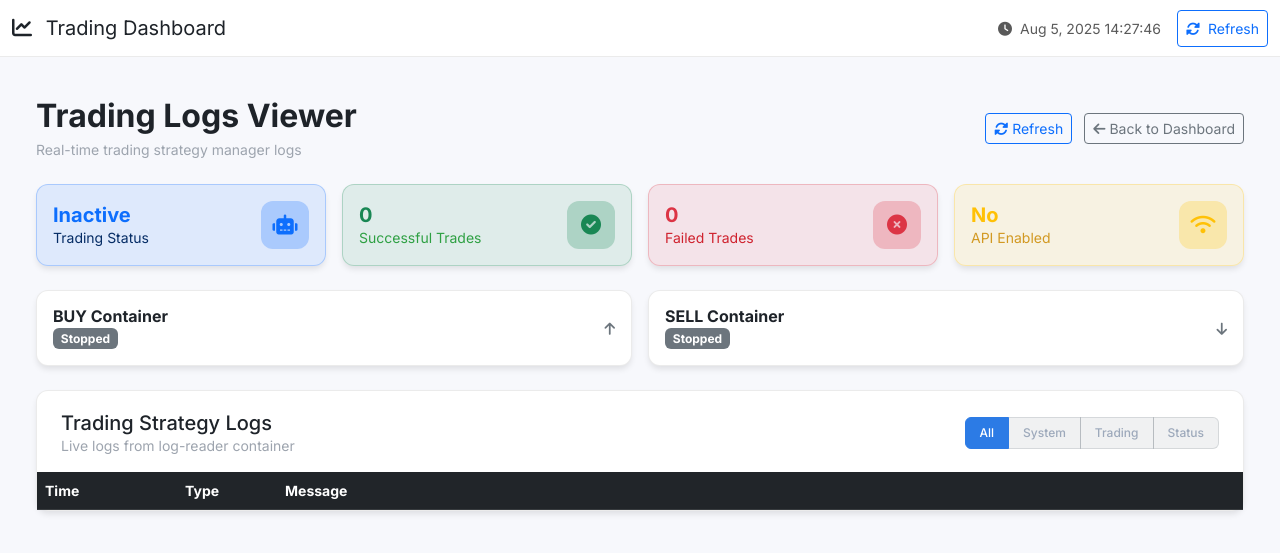
After one commit to shanmugam023/dash, a Flask app: page /logs in a window 1280 px wide. The commit adds this page. Shown: the top 553 px of the page. Run offline with Flask 3, Linux system fonts and the light colour scheme; lists and menus that the app fills with data are empty.

Commit message:
Improve dashboard visuals, add log viewing, and read container logs
Adds a log reader service, API endpoints for logs/summary, and updates the Phoenix dashboard and replit configuration.

Replit-Commit-Author: Agent
Replit-Commit-Session-Id: 32eb719e-749a-4f3b-8b2a-d4e497a5be95
Replit-Commit-Checkpoint-Type: full_checkpoint
Replit-Commit-Screenshot-Url: https://storage.googleapis.com/screenshot-production-us-central1/3e6112a8-376c-4de3-b0bc-1bfc36f2c811/32eb719e-749a-4f3b-8b2a-d4e497a5be95/nCfECkQ

```diff
--- a/routes.py
+++ b/routes.py
@@ -5,12 +5,14 @@ from services.docker_monitor import DockerMonitor
 from services.enhanced_log_parser import EnhancedLogParser
 from services.trading_analytics import TradingAnalytics
 from services.historical_analytics import historical_analytics
+from services.log_reader_service import LogReaderService
 import logging
 
 # Initialize services
 docker_monitor = DockerMonitor()
 log_parser = EnhancedLogParser()
 trading_analytics = TradingAnalytics()
+log_reader_service = LogReaderService()
 
 @app.route('/')
 def dashboard():
@@ -32,12 +34,16 @@ def dashboard():
         # Parse latest logs for real-time data
         log_parser.parse_latest_logs()
 
+        # Get trading summary from log-reader
+        trading_summary = log_reader_service.get_trading_summary()
+
         return render_template('phoenix_dashboard.html',
                              containers=containers,
                              yuva_stats=yuva_stats,
                              shan_stats=shan_stats,
                              recent_trades=recent_trades,
-                             current_positions=current_positions)
+                             current_positions=current_positions,
+                             trading_summary=trading_summary)
     except Exception as e:
         logging.error(f"Dashboard error: {e}")
         return render_template('phoenix_dashboard.html',
@@ -45,7 +51,8 @@ def dashboard():
                              yuva_stats={},
                              shan_stats={},
                              recent_trades=[],
-                             current_positions=[])
+                             current_positions=[],
+                             trading_summary={})
 
 @app.route('/api/container-status')
 def api_container_status():
@@ -119,3 +126,41 @@ def api_refresh_data():
     except Exception as e:
         logging.error(f"Refresh data error: {e}")
         return jsonify({'status': 'error', 'message': str(e)})
+
+@app.route('/api/log-reader')
+def api_log_reader():
+    """API endpoint for log-reader container logs"""
+    try:
+        lines = request.args.get('lines', 100, type=int)
+        logs = log_reader_service.get_log_reader_logs(lines=lines)
+        return jsonify(logs)
+    except Exception as e:
+        logging.error(f"Log reader API error: {e}")
+        return jsonify([])
+
+@app.route('/api/trading-summary')
+def api_trading_summary():
+    """API endpoint for trading summary from log-reader"""
+    try:
+        summary = log_reader_service.get_trading_summary()
+        return jsonify(summary)
+    except Exception as e:
+        logging.error(f"Trading summary API error: {e}")
+        return jsonify({})
+
+@app.route('/logs')
+def logs_viewer():
+    """Dedicated logs viewer page"""
+    try:
+        # Get log reader logs
+        logs = log_reader_service.get_log_reader_logs(lines=200)
+        trading_summary = log_reader_service.get_trading_summary()
+
+        return render_template('logs_viewer.html',
+                             logs=logs,
+                             trading_summary=trading_summary)
+    except Exception as e:
+        logging.error(f"Logs viewer error: {e}")
+        return render_template('logs_viewer.html',
+                             logs=[],
+                             trading_summary={})
--- /dev/null
+++ b/templates/logs_viewer.html
@@ -0,0 +1,285 @@
+{% extends "base.html" %}
+
+{% block title %}Trading Logs Viewer{% endblock %}
+
+{% block content %}
+<!-- Header -->
+<div class="container-fluid px-4">
+    <div class="row align-items-center mb-4 pt-3">
+        <div class="col">
+            <h2 class="fw-bold text-white mb-1">Trading Logs Viewer</h2>
+            <p class="text-muted mb-0">Real-time trading strategy manager logs</p>
+        </div>
+        <div class="col-auto">
+            <button type="button" class="btn btn-outline-primary btn-sm" onclick="refreshLogs()">
+                <i class="fas fa-sync-alt me-1"></i>Refresh
+            </button>
+            <a href="/" class="btn btn-outline-secondary btn-sm ms-2">
+                <i class="fas fa-arrow-left me-1"></i>Back to Dashboard
+            </a>
+        </div>
+    </div>
+
+    <!-- Trading Summary Cards -->
+    <div class="row g-3 mb-4">
+        <div class="col-md-3">
+            <div class="card phoenix-card bg-primary bg-opacity-10 border-primary border-opacity-25">
+                <div class="card-body p-3">
+                    <div class="d-flex align-items-center">
+                        <div class="flex-1">
+                            <h5 class="fw-bold text-primary mb-0">{{ trading_summary.status|title }}</h5>
+                            <p class="text-primary-emphasis mb-0 fs-7">Trading Status</p>
+                        </div>
+                        <div class="ms-2">
+                            <div class="icon-circle bg-primary bg-opacity-25">
+                                <i class="fas fa-robot text-primary"></i>
+                            </div>
+                        </div>
+                    </div>
+                </div>
+            </div>
+        </div>
+
+        <div class="col-md-3">
+            <div class="card phoenix-card bg-success bg-opacity-10 border-success border-opacity-25">
+                <div class="card-body p-3">
+                    <div class="d-flex align-items-center">
+                        <div class="flex-1">
+                            <h5 class="fw-bold text-success mb-0">{{ trading_summary.live_trades_success or 0 }}</h5>
+                            <p class="text-success-emphasis mb-0 fs-7">Successful Trades</p>
+                        </div>
+                        <div class="ms-2">
+                            <div class="icon-circle bg-success bg-opacity-25">
+                                <i class="fas fa-check-circle text-success"></i>
+                            </div>
+                        </div>
+                    </div>
+                </div>
+            </div>
+        </div>
+
+        <div class="col-md-3">
+            <div class="card phoenix-card bg-danger bg-opacity-10 border-danger border-opacity-25">
+                <div class="card-body p-3">
+                    <div class="d-flex align-items-center">
+                        <div class="flex-1">
+                            <h5 class="fw-bold text-danger mb-0">{{ trading_summary.live_trades_failure or 0 }}</h5>
+                            <p class="text-danger-emphasis mb-0 fs-7">Failed Trades</p>
+                        </div>
+                        <div class="ms-2">
+                            <div class="icon-circle bg-danger bg-opacity-25">
+                                <i class="fas fa-times-circle text-danger"></i>
+                            </div>
+                        </div>
+                    </div>
+                </div>
+            </div>
+        </div>
+
+        <div class="col-md-3">
+            <div class="card phoenix-card bg-warning bg-opacity-10 border-warning border-opacity-25">
+                <div class="card-body p-3">
+                    <div class="d-flex align-items-center">
+                        <div class="flex-1">
+                            <h5 class="fw-bold text-warning mb-0">{{ 'Yes' if trading_summary.api_enabled else 'No' }}</h5>
+                            <p class="text-warning-emphasis mb-0 fs-7">API Enabled</p>
+                        </div>
+                        <div class="ms-2">
+                            <div class="icon-circle bg-warning bg-opacity-25">
+                                <i class="fas fa-wifi text-warning"></i>
+                            </div>
+                        </div>
+                    </div>
+                </div>
+            </div>
+        </div>
+    </div>
+
+    <!-- Container Status -->
+    <div class="row g-3 mb-4">
+        <div class="col-md-6">
+            <div class="card phoenix-card">
+                <div class="card-body p-3">
+                    <div class="d-flex align-items-center">
+                        <div class="flex-1">
+                            <h6 class="fw-bold text-white mb-0">BUY Container</h6>
+                            <span class="badge {{ 'bg-success' if trading_summary.buy_container_running else 'bg-secondary' }} fs-8">
+                                {{ 'Running' if trading_summary.buy_container_running else 'Stopped' }}
+                            </span>
+                        </div>
+                        <div class="ms-2">
+                            <i class="fas fa-arrow-up text-{{ 'success' if trading_summary.buy_container_running else 'secondary' }}"></i>
+                        </div>
+                    </div>
+                </div>
+            </div>
+        </div>
+
+        <div class="col-md-6">
+            <div class="card phoenix-card">
+                <div class="card-body p-3">
+                    <div class="d-flex align-items-center">
+                        <div class="flex-1">
+                            <h6 class="fw-bold text-white mb-0">SELL Container</h6>
+                            <span class="badge {{ 'bg-success' if trading_summary.sell_container_running else 'bg-secondary' }} fs-8">
+                                {{ 'Running' if trading_summary.sell_container_running else 'Stopped' }}
+                            </span>
+                        </div>
+                        <div class="ms-2">
+                            <i class="fas fa-arrow-down text-{{ 'success' if trading_summary.sell_container_running else 'secondary' }}"></i>
+                        </div>
+                    </div>
+                </div>
+            </div>
+        </div>
+    </div>
+
+    <!-- Logs Section -->
+    <div class="row">
+        <div class="col-12">
+            <div class="card phoenix-card">
+                <div class="card-header bg-transparent border-bottom-0">
+                    <div class="row align-items-center">
+                        <div class="col">
+                            <h5 class="mb-0 text-white">Trading Strategy Logs</h5>
+                            <p class="fs-7 text-muted mb-0">Live logs from log-reader container</p>
+                        </div>
+                        <div class="col-auto">
+                            <div class="btn-group btn-group-sm">
+                                <button class="btn btn-phoenix-secondary active" onclick="setLogFilter('all')">All</button>
+                                <button class="btn btn-phoenix-secondary" onclick="setLogFilter('system')">System</button>
+                                <button class="btn btn-phoenix-secondary" onclick="setLogFilter('trading')">Trading</button>
+                                <button class="btn btn-phoenix-secondary" onclick="setLogFilter('status')">Status</button>
+                            </div>
+                        </div>
+                    </div>
+                </div>
+                <div class="card-body p-0">
+                    <div class="logs-container" style="max-height: 600px; overflow-y: auto;">
+                        <div class="table-responsive">
+                            <table class="table table-dark table-hover mb-0">
+                                <thead class="table-dark sticky-top">
+                                    <tr>
+                                        <th scope="col" width="140">Time</th>
+                                        <th scope="col" width="100">Type</th>
+                                        <th scope="col">Message</th>
+                                    </tr>
+                                </thead>
+                                <tbody id="logsTableBody">
+                                    {% for log in logs %}
+                                    <tr class="log-entry" data-type="{{ log.type }}" data-level="{{ log.level }}">
+                                        <td class="text-muted fs-8">
+                                            {{ log.timestamp.split('T')[1][:8] if 'T' in log.timestamp else log.timestamp[-8:] }}
+                                        </td>
+                                        <td>
+                                            <span class="badge bg-{{ 'success' if log.level == 'success' else 'warning' if log.level == 'warning' else 'danger' if log.level == 'error' else 'info' }} fs-8">
+                                                <i class="fas fa-{{ log.get('icon', 'info') }} me-1"></i>
+                                                {{ log.type.replace('_', ' ').title() }}
+                                            </span>
+                                        </td>
+                                        <td class="text-white">
+                                            {{ log.message }}
+                                            {% if log.type == 'status_update' and log.get('data') %}
+                                            <br><small class="text-muted">{{ log.raw_message }}</small>
+                                            {% endif %}
+                                        </td>
+                                    </tr>
+                                    {% endfor %}
+                                </tbody>
+                            </table>
+                        </div>
+                    </div>
+                </div>
+            </div>
+        </div>
+    </div>
+</div>
+
+<script>
+let currentFilter = 'all';
+
+function refreshLogs() {
+    fetch('/api/log-reader?lines=200')
+        .then(response => response.json())
+        .then(logs => {
+            updateLogsTable(logs);
+        })
+        .catch(error => {
+            console.error('Error refreshing logs:', error);
+        });
+}
+
+function setLogFilter(filter) {
+    currentFilter = filter;
+
+    // Update button states
+    document.querySelectorAll('.btn-group .btn').forEach(btn => {
+        btn.classList.remove('active');
+    });
+    event.target.classList.add('active');
+
+    // Filter log entries
+    const logEntries = document.querySelectorAll('.log-entry');
+    logEntries.forEach(entry => {
+        const logType = entry.dataset.type;
+        let show = false;
+
+        switch(filter) {
+            case 'all':
+                show = true;
+                break;
+            case 'system':
+                show = ['system_alert', 'system_start', 'monitoring_start'].includes(logType);
+                break;
+            case 'trading':
+                show = ['trading_mode', 'current_status'].includes(logType);
+                break;
+            case 'status':
+                show = ['status_update', 'status_header'].includes(logType);
+                break;
+        }
+
+        entry.style.display = show ? '' : 'none';
+    });
+}
+
+function updateLogsTable(logs) {
+    const tbody = document.getElementById('logsTableBody');
+    tbody.innerHTML = '';
+
+    logs.forEach(log => {
+        const row = document.createElement('tr');
+        row.className = 'log-entry';
+        row.dataset.type = log.type;
+        row.dataset.level = log.level;
+
+        const timeCell = log.timestamp.includes('T') ? log.timestamp.split('T')[1].substring(0, 8) : log.timestamp.slice(-8);
+        const badgeClass = log.level === 'success' ? 'success' :
+                          log.level === 'warning' ? 'warning' :
+                          log.level === 'error' ? 'danger' : 'info';
+
+        row.innerHTML = `
+            <td class="text-muted fs-8">${timeCell}</td>
+            <td>
+                <span class="badge bg-${badgeClass} fs-8">
+                    <i class="fas fa-${log.icon || 'info'} me-1"></i>
+                    ${log.type.replace('_', ' ').replace(/\b\w/g, l => l.toUpperCase())}
+                </span>
+            </td>
+            <td class="text-white">
+                ${log.message}
+                ${log.type === 'status_update' && log.data ? `<br><small class="text-muted">${log.raw_message}</small>` : ''}
+            </td>
+        `;
+
+        tbody.appendChild(row);
+    });
+
+    // Apply current filter
+    setLogFilter(currentFilter);
+}
+
+// Auto-refresh logs every 30 seconds
+setInterval(refreshLogs, 30000);
+</script>
+{% endblock %}
--- a/templates/phoenix_dashboard.html
+++ b/templates/phoenix_dashboard.html
@@ -11,6 +11,9 @@
             <p class="text-muted mb-0">Here's what's happening with your trades right now</p>
         </div>
         <div class="col-auto">
+            <a href="/logs" class="btn btn-outline-primary btn-sm me-2">
+                <i class="fas fa-file-alt me-1"></i>View Logs
+            </a>
             <div class="btn-group" role="group">
                 <button type="button" class="btn btn-outline-light btn-sm active" onclick="filterPeriod('today')">Today</button>
                 <button type="button" class="btn btn-outline-light btn-sm" onclick="filterPeriod('week')">Week</button>
```
Also changed, not shown: attached_assets/Pasted-one-container-for-read-the-logs-for-contauner-status-everythint-12ec3655c6bb-busybox-tail-f-log-s-1754403878309_1754403878309.txt (added, +72 -0 lines), replit.md (+2 -1 lines), services/log_reader_service.py (added, +239 -0 lines), .local/state/replit/agent/.latest.json, 2 other files.
